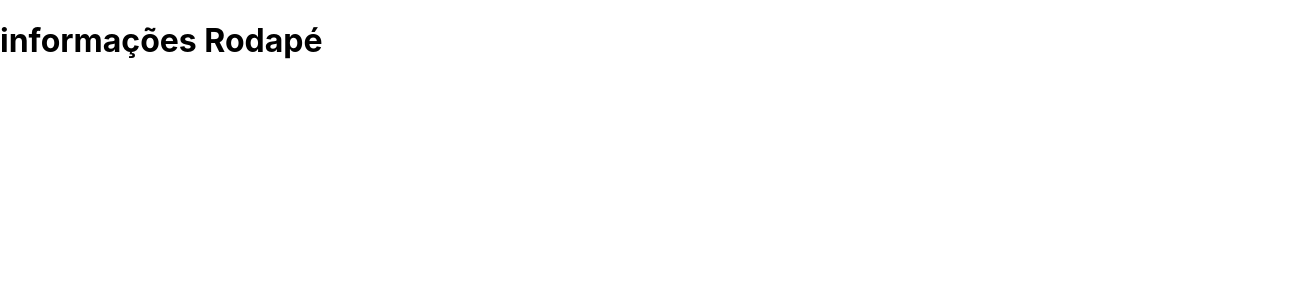
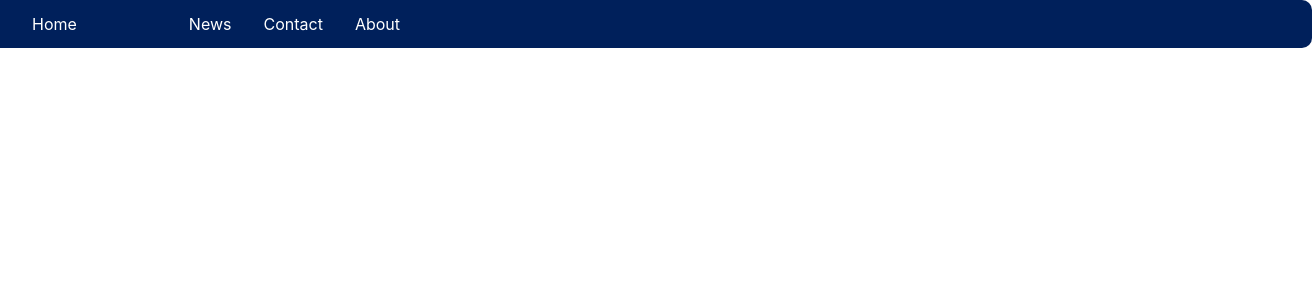
Before and after one commit to VictorHugoDS/front-R1000, a Next.js app: page / in a window 1280 px wide. Shown: the top 300 px of the page, 1312 px wide, since content can reach past the window. Built offline with nearby package versions, Linux system fonts and the light colour scheme.

Commit message:
Altera esquema do css para scss

```diff
--- /dev/null
+++ b/components/Menu/index.js
@@ -0,0 +1,24 @@
+import style from '../../styles/components/menu/style.module.scss';
+
+export default function menu() {
+
+  const itensMenu = {
+    Home:'Homeeee',
+    News:'News',
+    Contact:'Contact',
+    About:'About'
+  }
+
+
+    return (
+    <div className={style.menu}>
+        {Object.keys(itensMenu).map((key)=>{
+          return (
+            <li className={style.line} key={key}>
+              <a href={`/#`} className={style.link}>{key}</a>
+            </li>
+          )
+        })}
+      </div>
+    )
+  }
--- a/package.json
+++ b/package.json
@@ -17,6 +17,7 @@
   },
   "devDependencies": {
     "eslint": "8.18.0",
-    "eslint-config-next": "12.2.0"
+    "eslint-config-next": "12.2.0",
+    "sass": "^1.53.0"
   }
 }
--- a/pages/_app.js
+++ b/pages/_app.js
@@ -1,4 +1,4 @@
-import '../styles/globals.css'
+import '../styles/globals.scss'
 
 function MyApp({ Component, pageProps }) {
   return <Component {...pageProps} />
--- a/pages/index.js
+++ b/pages/index.js
@@ -1,8 +1,7 @@
+import Menu from '../components/Menu';
 
 export default function Home() {
   return (
-    <h1>
-      informações Rodapé
-    </h1>
+    <Menu/>
   )
 }
--- /dev/null
+++ b/styles/components/menu/style.module.scss
@@ -0,0 +1,42 @@
+@import 'styles/var';
+
+.menu {
+  width: 100%;
+  background-color: $c-blue;
+  text-align: center;
+  padding: 14px 16px;
+  display: flex;
+  justify-content: left;
+  border-top-right-radius: 10px;
+  border-bottom-right-radius: 10px;
+}
+
+
+.line{
+  display: inline;
+}
+
+.line:first-child{
+  margin-right: 5rem;
+}
+
+
+.link{
+  color: $c-white;
+  text-decoration: none;
+  margin:1rem;
+
+}
+
+.link:hover{
+  color: rgb(136, 136, 136);
+  text-decoration: underline;
+  margin:1rem;
+
+}
+
+.link:active {
+  color: $c-gray;
+  // margin:1rem;
+  // background-color: red;
+}
--- a/styles/var.css
+++ /dev/null
@@ -1,6 +0,0 @@
-:root {
-    --blue: #00205B;
-    --lightBlue: #B4D6FF;
-    --gray: #9AB7E7;
-    --red: #FFB4B4;
-  }
--- /dev/null
+++ b/styles/var.scss
@@ -0,0 +1,5 @@
+$c-blue:#00205B;
+$c-lightBlue:#B4D6FF;
+$c-gray:#9AB7E7;
+$c-red:#FFB4B4;
+$c-white:#FFFFFF;
```
Also changed, not shown: styles/globals.scss (renamed from styles/globals.css), 2 other files (tests, documents, lock files or other folders).
